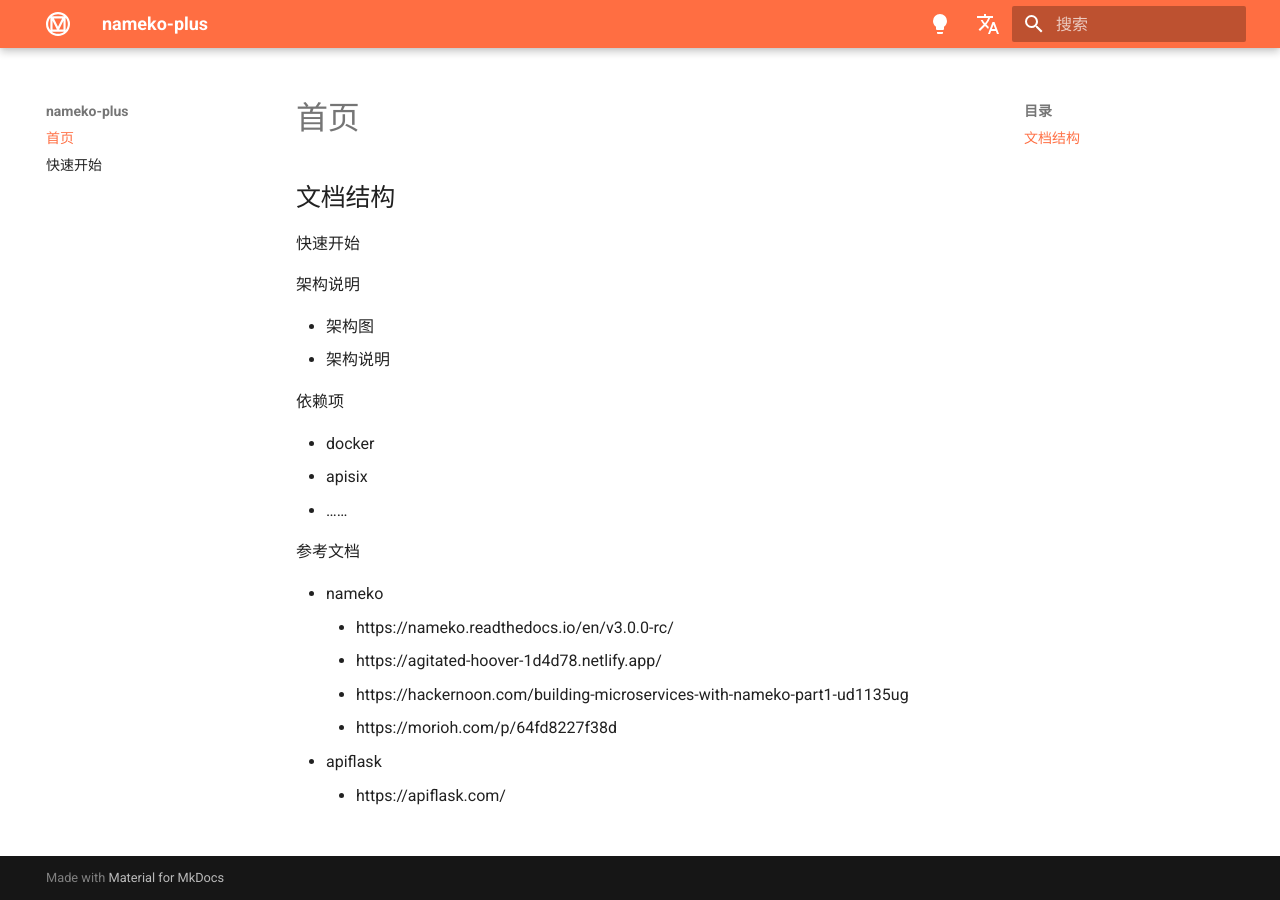
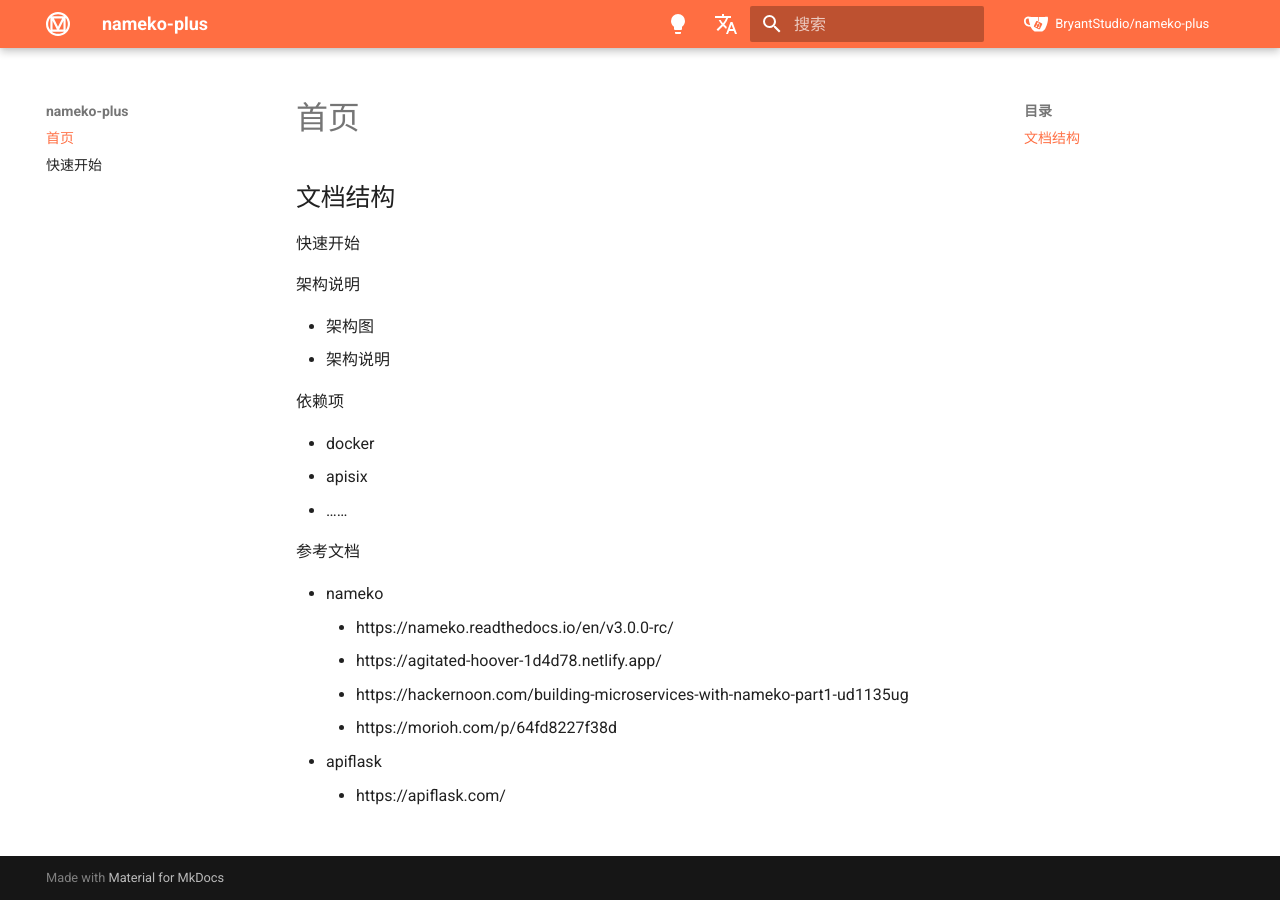
Before and after one commit to Bryanthelol/nameko-plus-doc, an MkDocs documentation site: the page built from docs/index.md, in a window 1280 px wide. Built offline with MkDocs 1.6.1 and Material for MkDocs 9.7.7, drawn with Linux system fonts in a browser that asks for light colours.

Commit message:
update theme 11

```diff
--- a/mkdocs.yml
+++ b/mkdocs.yml
@@ -1,12 +1,15 @@
 # yaml-language-server: $schema=https://squidfunk.github.io/mkdocs-material/schema.json
 
 site_name: nameko-plus
+repo_url: https://gitea.bearcatlog.com/BryantStudio
+repo_name: BryantStudio/nameko-plus
 theme:
   name: material
   language: zh
   # logo: assets/logo.png
   icon:
     logo: simple/materialdesign
+    repo: simple/gitea
   palette:
     - media: "(prefers-color-scheme: light)"
       scheme: default
```
